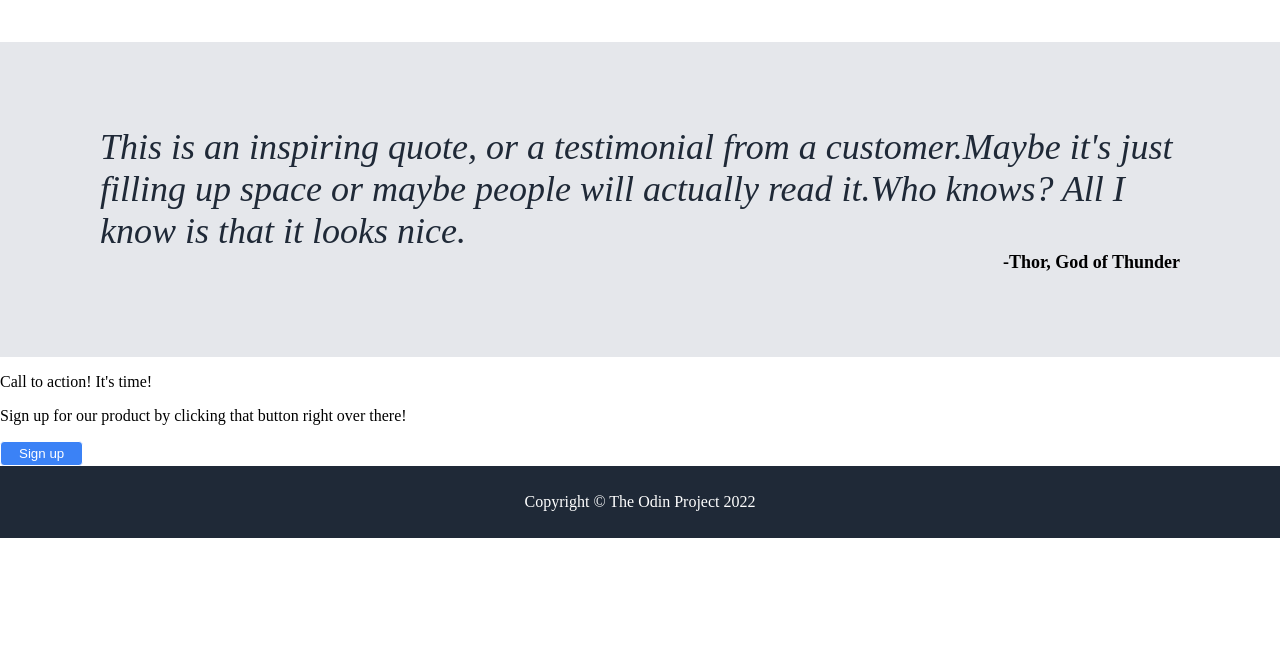
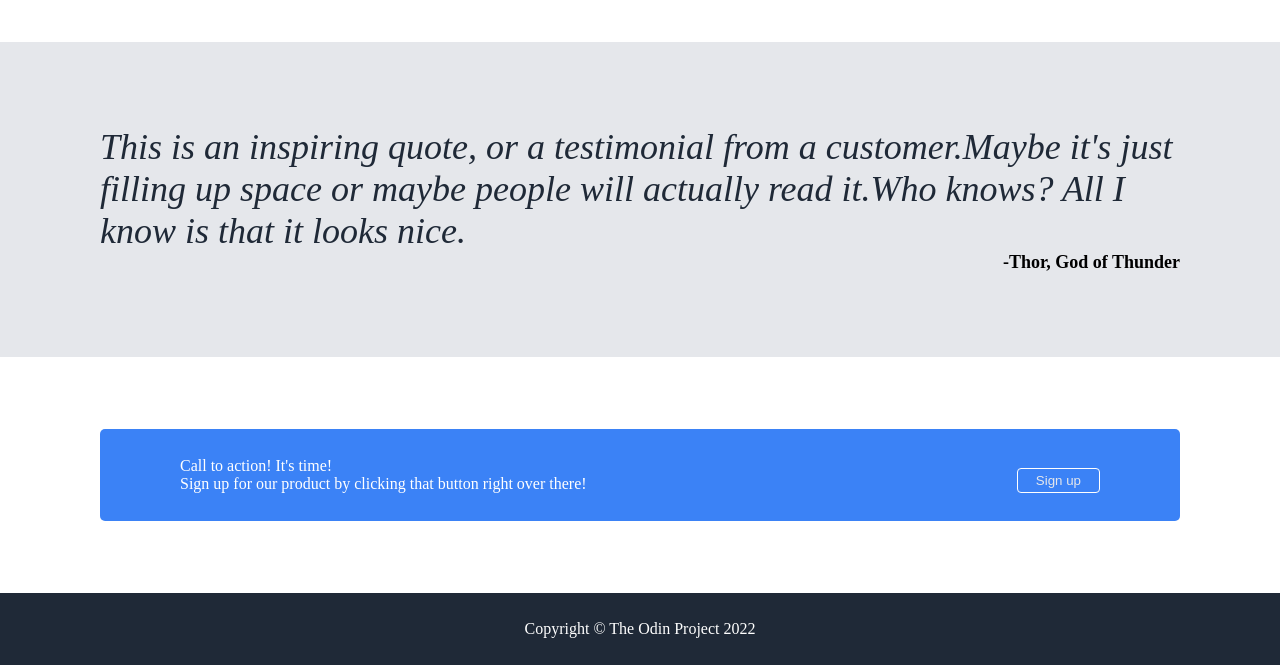
Before and after one commit to halfway-there1/TOP-landing-page, a plain HTML site: page index.html in a window 1280 px wide. Shown: the part 708-1373 px from the top of the page. Before the commit the page ends 1246 px from the top, so only its background shows below. Drawn offline with Linux system fonts and the light colour scheme.

Commit message:
Improve the sign up section
1. Improve sign up button
2. Centre the sign up section

```diff
--- a/index.html
+++ b/index.html
@@ -54,11 +54,13 @@
     </section>
 
     <section class="call-to-action">
-        <div class="sign-up">
-            <p>Call to action! It's time!</p>
-            <p>Sign up for our product by clicking that button right over there!</p>
+        <div class="container">
+            <div class="sign-up">
+                <p>Call to action! It's time!</p>
+                <p>Sign up for our product by clicking that button right over there!</p>
+            </div>
+            <button><a href="https://github.com/halfway-there1">Sign up</a></button>
         </div>
-        <button>Sign up</button>
     </section>
 
     <footer>
--- a/style.css
+++ b/style.css
@@ -1,3 +1,7 @@
+* {
+    /* border: 2px solid red; */
+}
+
 body {
     display: flex;
     flex-direction: column;
@@ -8,6 +12,10 @@ body {
 header,.hero-area, footer {
     background-color: #1F2937;
     color: white;
+}
+
+p {
+    margin: 0;
 }
 
 header {
@@ -42,12 +50,13 @@ a {
 button {
     background-color: #3b82f6;
     color: white;
-    border: 0;
     padding: 4px 18px;
     border-radius: 4px;
-    border: 0.5px solid white;
 }
 
+button:hover {
+    background-color: #9db9e7;
+}
 
 .hero-area {
     /* height: 350px; */
@@ -73,11 +82,9 @@ button {
 .main-text {
     font-size: 48px;
     color: #f9faf8;
-    margin: 0;
 }
 
 .secondary-text {
-    margin: 0;
     color: #e5e7eb;
     font-size: 18px;
     margin-bottom: 8px;
@@ -94,9 +101,6 @@ button {
     font-weight: bolder;
 }
 
-.subtext {
-    margin: 0;
-}
 
 .illustrations {
     display: flex;
@@ -120,10 +124,6 @@ button {
     /* height: 350px; */
     padding: 84px 100px;
     background-color: #e5e7eb;
-    display: flex;
-    flex-direction: column;
-    justify-content: center;
-    align-items: center;
 }
 
 .text {
@@ -135,12 +135,30 @@ button {
 }
 
 .author {
+    text-align: right;
     margin: 0;
-    align-self: flex-end;
     font-size: large;
     font-weight: 800;
 }
 
+
+.call-to-action {
+    padding: 72px 100px;
+    color: white;
+}
+
+.call-to-action button {
+    border: 1.5px solid white;
+}
+
+.container {
+    background-color: #3b82f6;
+    padding: 28px 80px;
+    border-radius: 5px;
+    display: flex;
+    justify-content: space-between;
+    align-items:flex-end;
+}
 
 footer {
     height: 72px;
```
Also changed, not shown: 1 other file.
